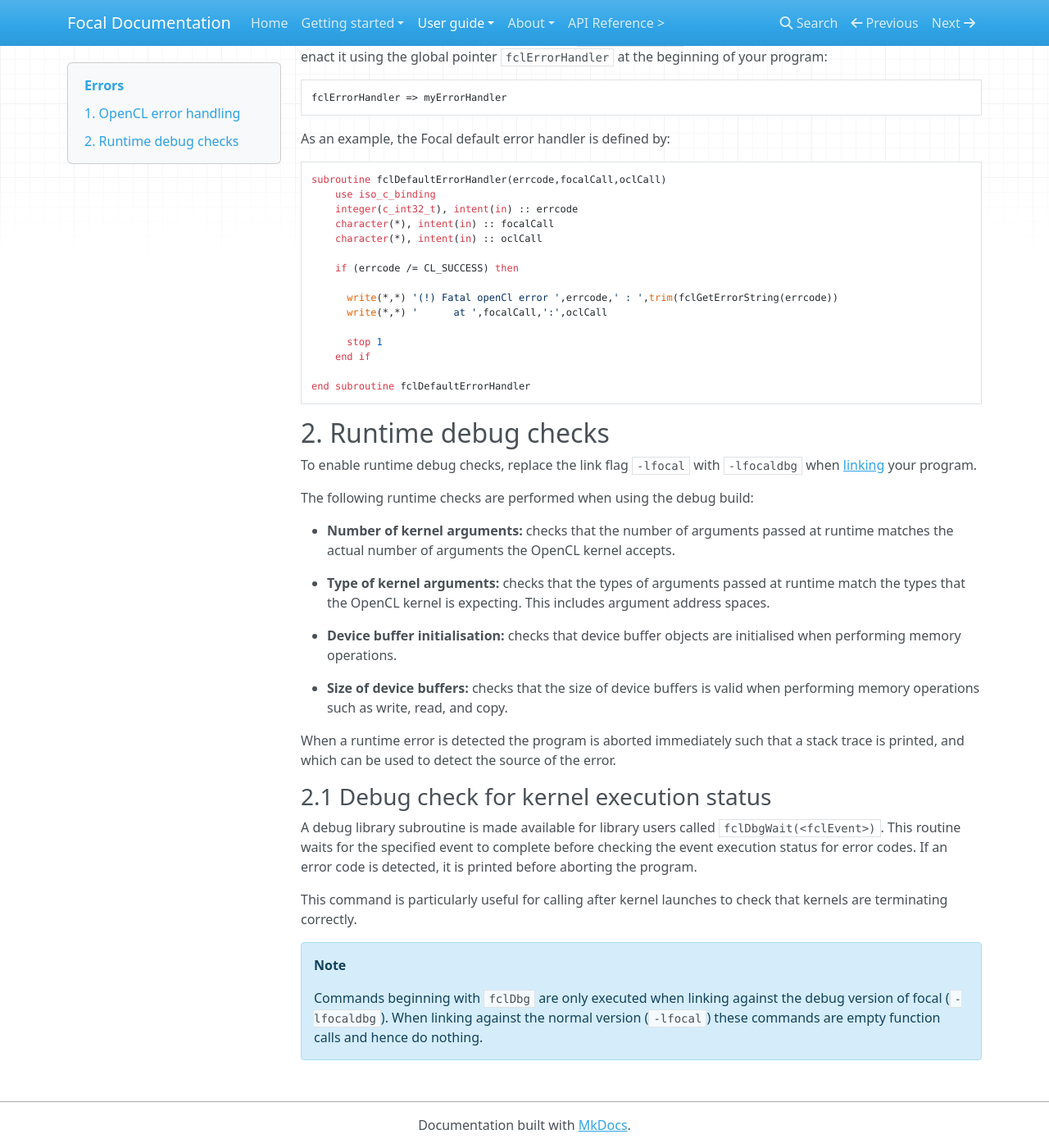
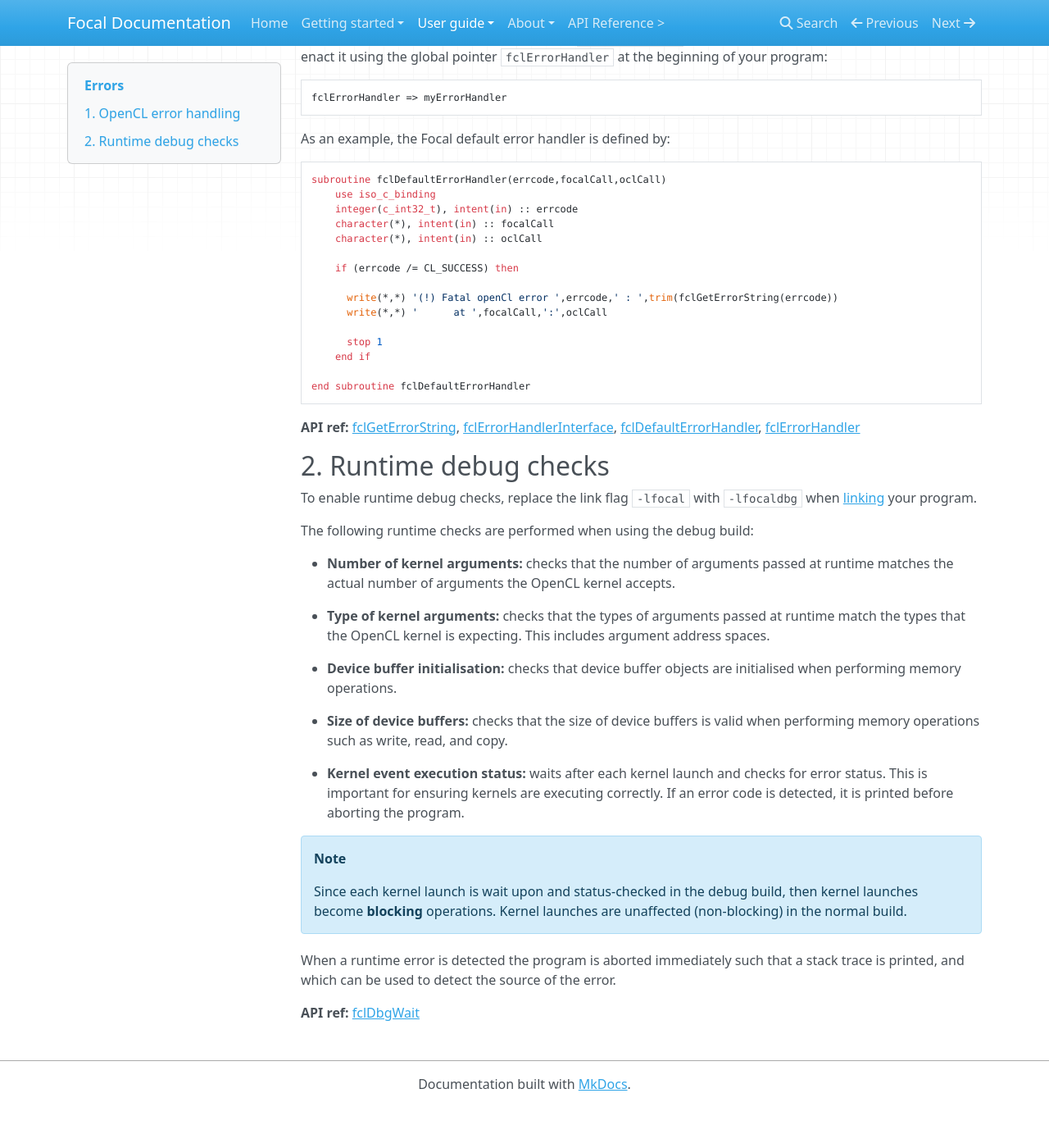
Before and after one commit to LKedward/focal-docs, an MkDocs documentation site: the page built from docs/errors.md, in a window 1280 px wide and 1400 px high, scrolled down 974 px. Shown: the whole window at 82% size. Built offline with MkDocs 1.6.1, drawn with Linux system fonts in a browser that asks for light colours; nearby versions of some CDN libraries; after the commit the page ends 2324 px from its top, so only the background shows below that.

Commit message:
Minor update: errors page with kernel waiting and api refs.

````diff
--- a/docs/errors.md
+++ b/docs/errors.md
@@ -67,6 +67,11 @@ subroutine fclDefaultErrorHandler(errcode,focalCall,oclCall)
 end subroutine fclDefaultErrorHandler
 ```
 
+__API ref:__
+[fclGetErrorString](https://lkedward.github.io/focal-api/interface/fclgeterrorstring.html),
+[fclErrorHandlerInterface](https://lkedward.github.io/focal-api/interface/fclerrorhandlerinterface.html),
+[fclDefaultErrorHandler](https://lkedward.github.io/focal-api/interface/fcldefaulterrorhandler.html),
+[fclErrorHandler](https://lkedward.github.io/focal-api/module/focal.html#variable-fclerrorhandler)
 
 ## 2. Runtime debug checks
 
@@ -86,19 +91,16 @@ when performing memory operations.
 - __Size of device buffers:__ checks that the size of device buffers is valid when
 performing memory operations such as write, read, and copy.
 
+- __Kernel event execution status:__ waits after each kernel launch and checks for error status.
+This is important for ensuring kernels are executing correctly.
+If an error code is detected, it is printed before aborting the program.
+
+!!! note
+    Since each kernel launch is wait upon and status-checked in the debug build, then kernel launches
+    become __blocking__ operations. Kernel launches are unaffected (non-blocking) in the normal build.
+
 When a runtime error is detected the program is aborted immediately such that a stack trace is printed,
 and which can be used to detect the source of the error.
 
-### 2.1 Debug check for kernel execution status
-
-A debug library subroutine is made available for library users called `fclDbgWait(<fclEvent>)`.
-This routine waits for the specified event to complete before checking the event execution status
-for error codes. If an error code is detected, it is printed before aborting the program.
-
-This command is particularly useful for calling after kernel launches to check that kernels
-are terminating correctly.
-
-!!! note
-    Commands beginning with `fclDbg` are only executed when linking against the
-    debug version of focal (`-lfocaldbg`). When linking against the normal version (`-lfocal`)
-    these commands are empty function calls and hence do nothing.
+__API ref:__
+[fclDbgWait](https://lkedward.github.io/focal-api/interface/fcldbgwait.html)
````
